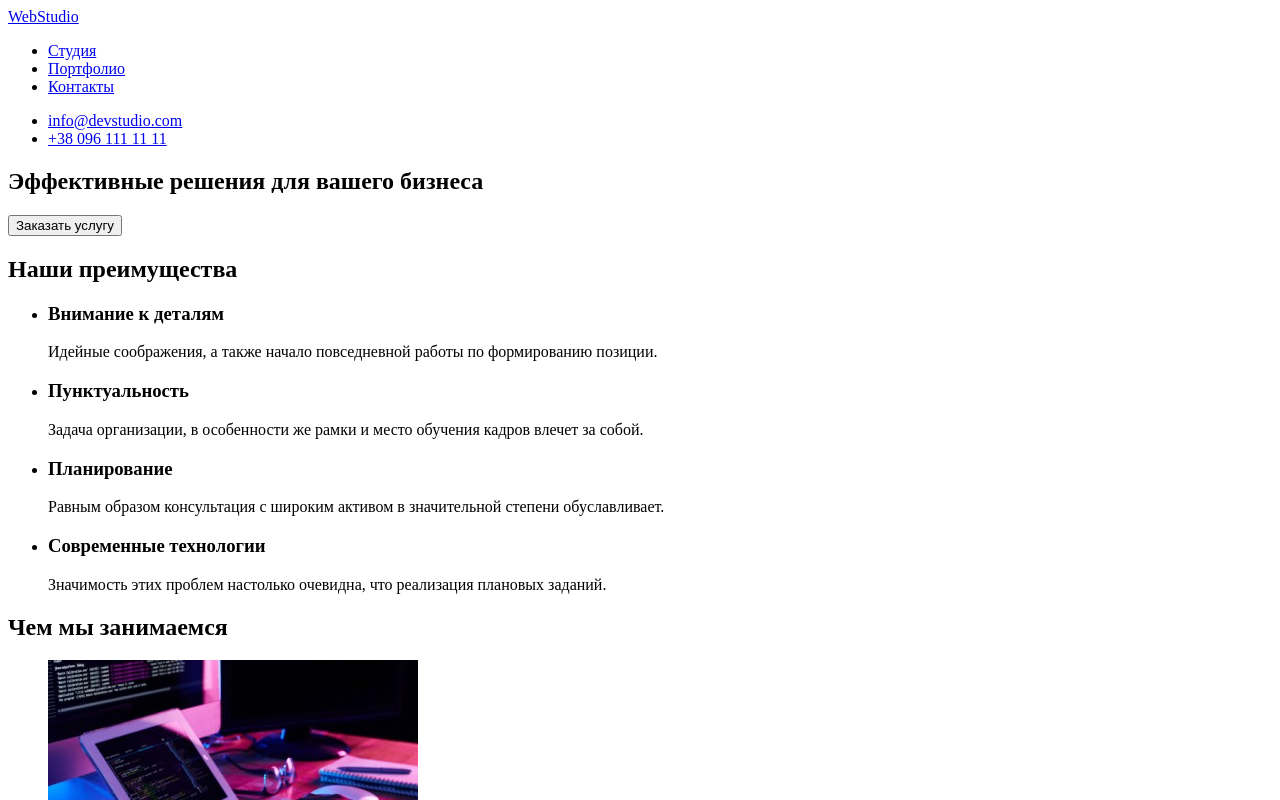
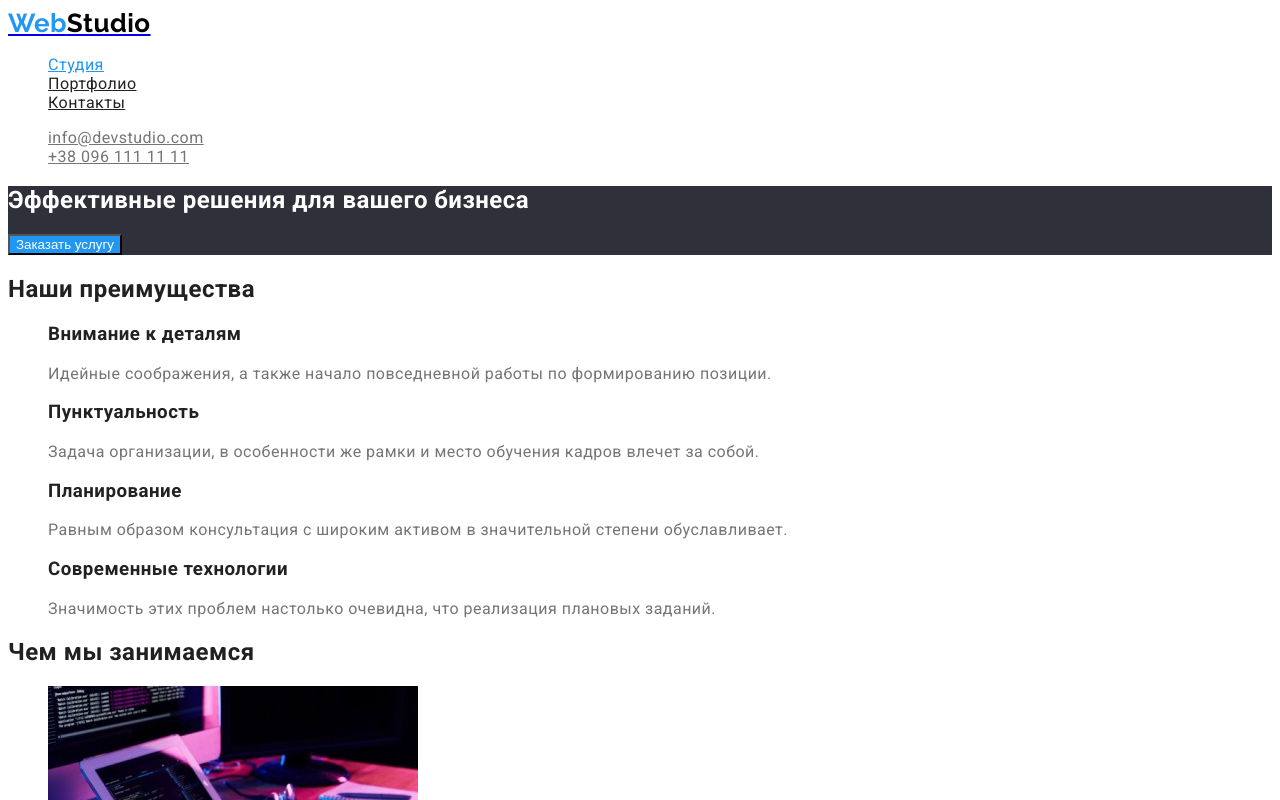
Before and after one commit to dudeholdmybeer/goit-markup-hw-02, a plain HTML site: page index.html in a window 1280 px wide. Shown: the top 800 px of the page. Drawn offline with Linux system fonts and the light colour scheme.

Commit message:
added font colors

```diff
--- /dev/null
+++ b/css/styles.css
@@ -0,0 +1,110 @@
+:root {
+  --primary-text-color: #757575;
+  --primary-background-color: #ffffff;
+  --hero-title-color: #ffffff;
+  --secondary-background-color: #2f303a;
+  --button-text-color: #ffffff;
+  --button-background-color: #2196f3;
+  --title-text-color: #212121;
+  --team-background-color: #f5f4fa;
+  --accent-color: #2196f3;
+  --primary-address-text-color: #ffffff;
+  --secondary-address-text-color: rgba(256, 256, 256, 0.6);
+}
+
+body {
+  background-color: var(--primary-background-color);
+  color: var(--primary-text-color);
+  font-family: Roboto, sans-serif;
+  letter-spacing: 0.03em;
+}
+
+.list {
+  list-style: none;
+}
+
+/* logo */
+.logo {
+  font-family: Raleway, cursive;
+  font-style: normal;
+  font-weight: bold;
+  font-size: 26px;
+  line-height: 1.2;
+}
+
+.logo-web {
+  color: #2196f3;
+}
+
+.logo-studio {
+  color: #000000;
+}
+
+/* site-nav */
+.site-nav .link {
+  color: var(--title-text-color);
+}
+
+/* Текущая страница */
+.site-nav .link.current {
+  color: var(--accent-color);
+}
+
+.site-nav .link:hover,
+.site-nav .link:focus {
+  color: var(--accent-color);
+}
+
+/* auth-nav */
+.auth-nav .link {
+  color: var(--primary-text-color);
+}
+
+.auth-nav .link:hover,
+.auth-nav .link:focus {
+  color: var(--accent-color);
+}
+
+/* hero */
+.hero {
+  background-color: var(--secondary-background-color);
+}
+.hero-title {
+  color: var(--hero-title-color);
+}
+
+.button {
+  background-color: var(--button-background-color);
+  color: var(--button-text-color);
+}
+
+/* section */
+.section-title {
+  color: var(--title-text-color);
+}
+
+.features .title {
+  color: var(--title-text-color);
+}
+
+/* team */
+.team .title {
+  color: var(--title-text-color);
+}
+
+.team-background {
+  background-color: var(--team-background-color);
+}
+
+/* footer */
+.footer {
+  background-color: var(--secondary-background-color);
+}
+
+.address-primary {
+  color: var(--primary-address-text-color);
+}
+
+.address-secondary {
+  color: var(--secondary-address-text-color);
+}
--- a/index.html
+++ b/index.html
@@ -5,61 +5,67 @@
     <meta http-equiv="X-UA-Compatible" content="IE=edge">
     <meta name="viewport" content="width=device-width, initial-scale=1.0">
     <title>Web Studio</title>
+<link rel="preconnect" href="https://fonts.googleapis.com">
+<link rel="preconnect" href="https://fonts.gstatic.com" crossorigin>
+<link href="https://fonts.googleapis.com/css2?family=Raleway:wght@700&family=Roboto:wght@400;500;700;900&display=swap" rel="stylesheet">
+<link rel="stylesheet" href="./css/styles.css">
 </head>
 <body>
     <header>
-        <a href="#" lang="en">WebStudio</a>
+        <a href="./index.html" lang="en" class="logo">
+            <span class="logo-web">Web</span><span class="logo-studio">Studio</span>
+        </a>
         <nav>
-            <ul>
+            <ul class="site-nav list">
                 <li>
-                <a href="./index.html">Студия</a>
+                    <a href="./index.html" class="link current">Студия</a>
                 </li>
                 <li>
-                <a href="./portfolio.html">Портфолио</a>
+                    <a href="./portfolio.html" class="link">Портфолио</a>
                 </li>
                 <li>
-                <a href="#">Контакты</a>
+                    <a href="#" class="link">Контакты</a>
                 </li>
             </ul>
         </nav>
-        <ul>
+        <ul class="auth-nav list">
             <li>
-                <a href="mailto:info@devstudio.com">info@devstudio.com</a>
+                <a href="mailto:info@devstudio.com" class="link">info@devstudio.com</a>
             </li>
             <li>
-                <a href="tel:+380961111111">+38 096 111 11 11</a>
+                <a href="tel:+380961111111" class="link">+38 096 111 11 11</a>
             </li>
         </ul>
     </header>
     <main>
-        <section>
-            <h1>Эффективные решения для вашего бизнеса</h1>
-            <button type="button">Заказать услугу</button>
+        <section class="hero">
+            <h1 class="hero-title">Эффективные решения для вашего бизнеса</h1>
+            <button type="button" class="button">Заказать услугу</button>
         </section>
-        <section>
-            <h2>Наши преимущества</h2>
-            <ul>
+        <section class="section">
+            <h2 class="section-title">Наши преимущества</h2>
+            <ul class="features list">
                 <li>
-                    <h3>Внимание к деталям</h3>
+                    <h3 class="title">Внимание к деталям</h3>
                     <p>Идейные соображения, а также начало повседневной работы по формированию позиции.</p>
                 </li>
                 <li>
-                    <h3>Пунктуальность</h3>
+                    <h3 class="title">Пунктуальность</h3>
                     <p>Задача организации, в особенности же рамки и место обучения кадров влечет за собой.</p>
                 </li>
                 <li>
-                    <h3>Планирование</h3>
+                    <h3 class="title">Планирование</h3>
                     <p>Равным образом консультация с широким активом в значительной степени обуславливает.</p>
                 </li>
                 <li>
-                    <h3>Современные технологии</h3>
+                    <h3 class="title">Современные технологии</h3>
                     <p>Значимость этих проблем настолько очевидна, что реализация плановых заданий.</p>
                 </li>
             </ul>
         </section>
-        <section>
-            <h2>Чем мы занимаемся</h2>
-            <ul>
+        <section class="section">
+            <h2 class="section-title">Чем мы занимаемся</h2>
+            <ul class="list">
                 <li>
                     <img
                     src="./img/about-img-1.jpg"
@@ -83,16 +89,16 @@
                 </li>
             </ul>
         </section>
-        <section>
-            <h2>Наша команда</h2>
-            <ul>
+        <section class="section team-background">
+            <h2 class="section-title">Наша команда</h2>
+            <ul class="team list">
                 <li>
                     <img
                     src="./img/team-img-1.jpg"
                     width="270"
                     alt="Игорь Демьяненко"
                     >
-                    <h3>Игорь Демьяненко</h3>
+                    <h3 class="title">Игорь Демьяненко</h3>
                     <p lang="en">Product Designer</p>
                 </li>
                 <li>
@@ -101,7 +107,7 @@
                     width="270"
                     alt="Ольга Репина"
                     >
-                    <h3>Ольга Репина</h3>
+                    <h3 class="title">Ольга Репина</h3>
                     <p lang="en">Frontend Developer</p>
                 </li>
                 <li>
@@ -110,7 +116,7 @@
                     width="270"
                     alt="Николай Тарасов"
                     >
-                    <h3>Николай Тарасов</h3>
+                    <h3 class="title">Николай Тарасов</h3>
                     <p lang="en">Marketing</p>
                 </li>
                 <li>
@@ -119,24 +125,26 @@
                     width="270"
                     alt="Михаил Ермаков"
                     >
-                    <h3>Михаил Ермаков</h3>
+                    <h3 class="title">Михаил Ермаков</h3>
                     <p lang="en">UI Designer</p>
                 </li>
             </ul>
         </section>
     </main>
-    <footer>
-        <a href="#" lang="en">WebStudio</a>
+    <footer class="footer">
+        <a href="./index.html" lang="en">
+            <span class="logo-web">Web</span><span class="logo-studio">Studio</span>
+        </a>
         <address>
-        <ul>
+        <ul class="list">
             <li>
-                <a href="https://goo.gl/maps/3iyzEZUhEdgraJMp6" target="_blank" rel="noopener noreferrer">г. Киев, пр-т Леси Украинки, 26</a>
+                <a href="https://goo.gl/maps/3iyzEZUhEdgraJMp6" target="_blank" rel="noopener noreferrer" class="address-primary">г. Киев, пр-т Леси Украинки, 26</a>
             </li>
             <li>
-                <a href="mailto:info@example.com">info@example.com</a>
+                <a href="mailto:info@example.com" class="address-secondary">info@example.com</a>
             </li>
             <li>
-                <a href="tel:+380961111111">+38 096 111 11 11</a>
+                <a href="tel:+380961111111" class="address-secondary">+38 096 111 11 11</a>
             </li>
         </ul>
         </address>
```
Also changed, not shown: portfolio.html (+6 -0 lines), .prettierrc.json (added). Lines whose indentation alone changed are shown as unchanged.
